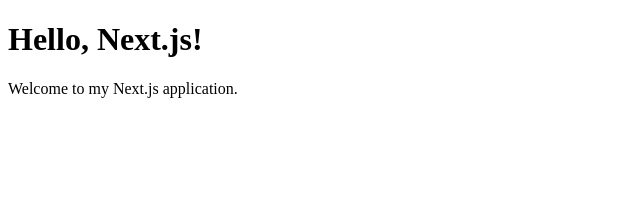
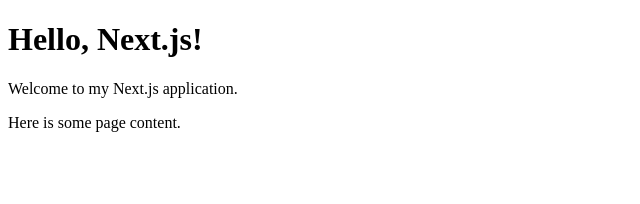
Before and after one commit to WyldTaegr/confident-voices, a Next.js app: page / in a window 1280 px wide. Shown: the top 204 px of the page, without its empty margins (0-640 px from the left). Built offline with nearby package versions, Linux system fonts and the light colour scheme.

Commit message:
Refactor code to use App Router instead of Page Router

```diff
--- a/components/Navbar.js
+++ /dev/null
@@ -1,12 +0,0 @@
-import React from 'react';
-
-const Navbar = () => {
-  return (
-    <div>
-      <h1>Hello, Next.js!</h1>
-      <p>Welcome to my Next.js application.</p>
-    </div>
-  );
-};
-
-export default Navbar;
--- /dev/null
+++ b/src/app/layout.js
@@ -0,0 +1,18 @@
+export const metadata = {
+  title: 'Next.js',
+  description: 'Generated by Next.js',
+}
+
+export default function RootLayout({ children }) {
+ return (
+    <html lang="en">
+      <body>
+        <div>
+          <h1>Hello, Next.js!</h1>
+          <p>Welcome to my Next.js application.</p>
+        </div>
+        {children}
+      </body>
+    </html>
+  )
+}
--- a/pages/index.js
+++ b/src/app/page.js
@@ -1,11 +1,11 @@
 // pages/index.js
 import React from 'react';
-import Navbar from '../components/Navbar';
+import Navbar from '../components/Navbar.js';
 
 const HomePage = () => {
   return (
     <div>
-      <Navbar/>
+      <p>Here is some page content.</p>
     </div>
   );
 };
```
Also changed, not shown: pages/about.js (deleted), styles/About.module.css (deleted), styles/Home.module.css (deleted), styles/global.css (deleted).
